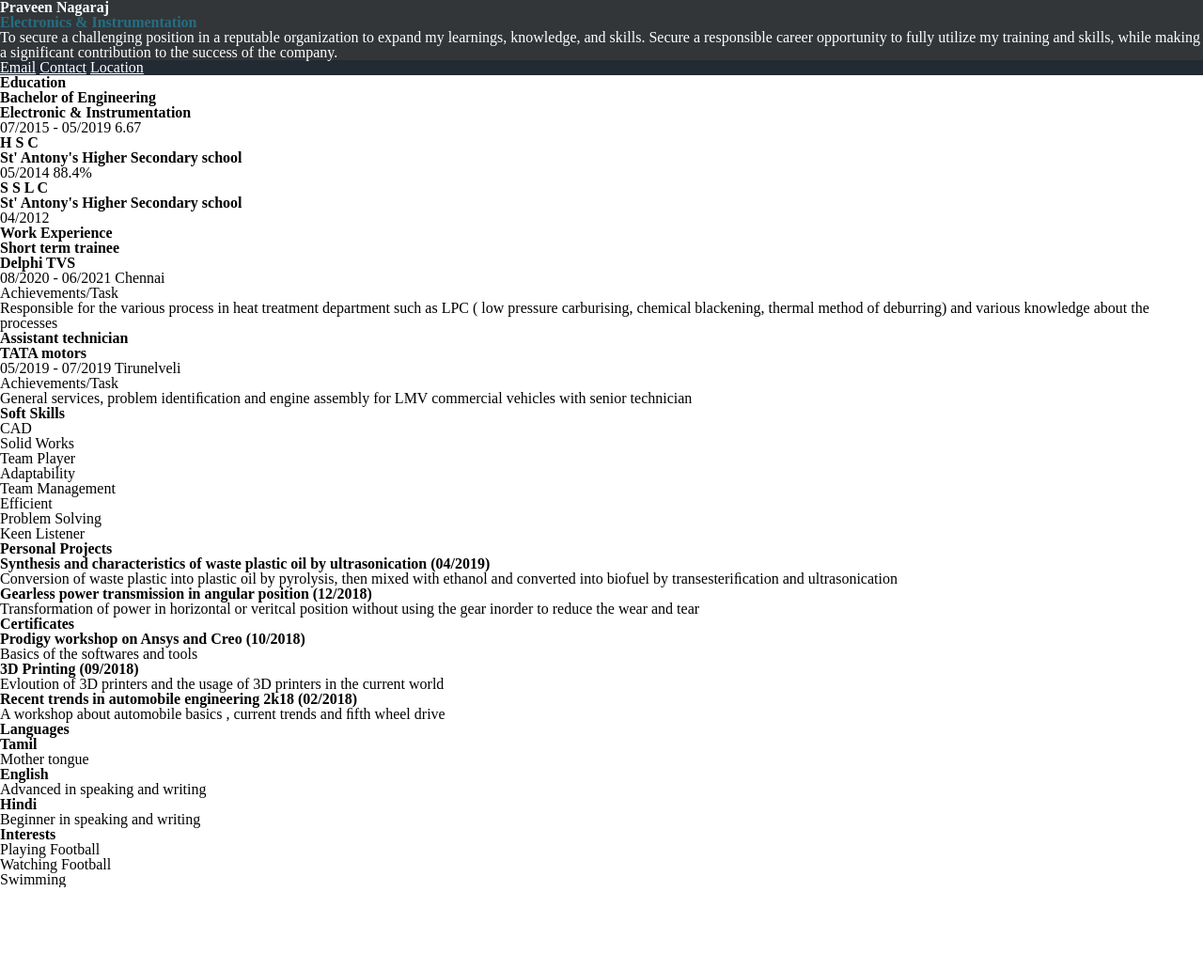
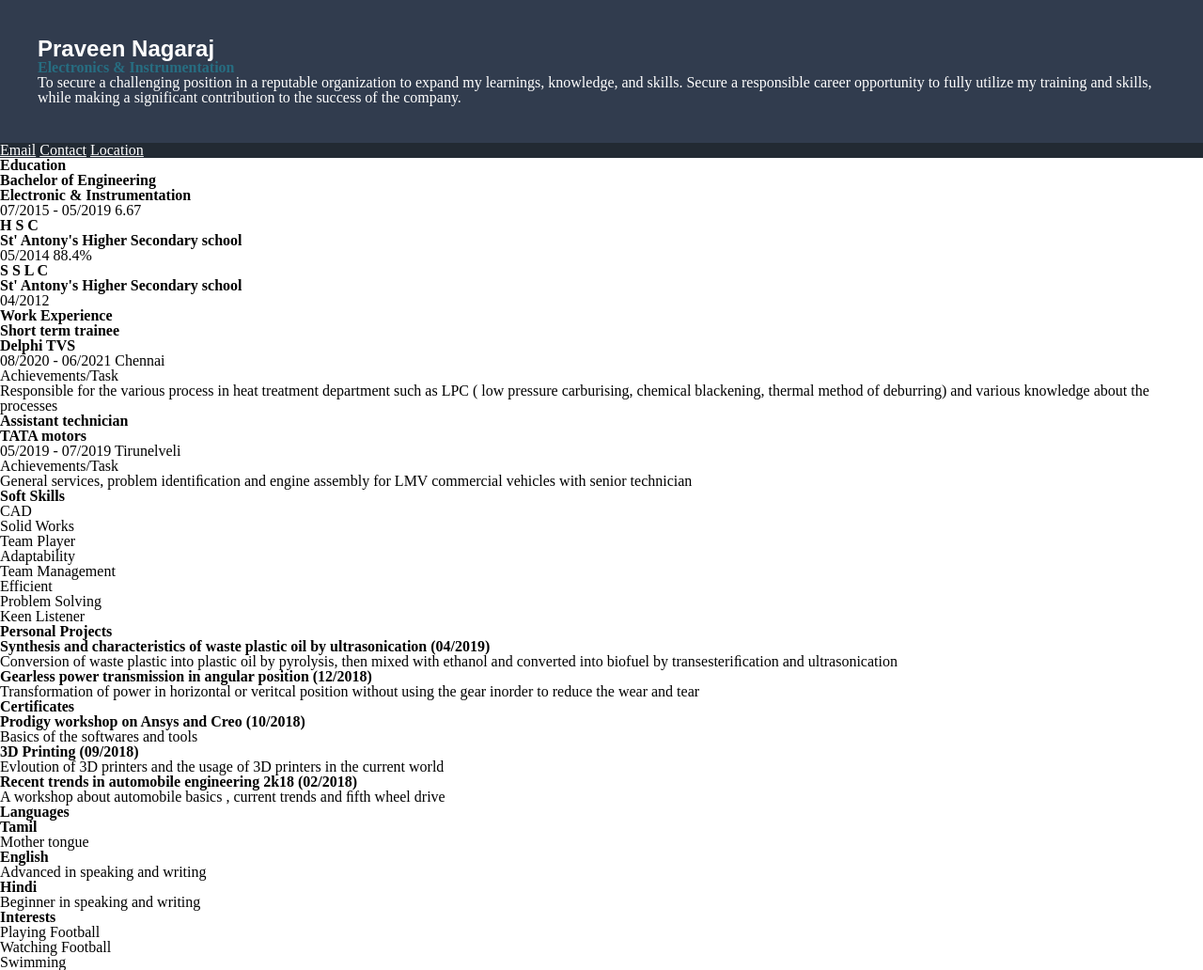
Before and after one commit to prawin10/personal-portfolio1, a website: page index.html in a window 1280 px wide. Shown: the whole page at 94% size. Before the commit the page ends 944 px from the top, so only its background shows below. Drawn offline with Linux system fonts and the light colour scheme.

Commit message:
add css/main.css

```diff
--- a/css/main.css
+++ b/css/main.css
@@ -1,8 +1,14 @@
 #header{
-    background-color: #323639;
+    background-color: #313c4e;
+    padding-top: 40px;
+    padding-right: 40px;
+    padding-bottom: 40px;
+    padding-left: 40px;
 }
 #header h1{
     color: white;
+    font-family: Arial, Helvetica, sans-serif;
+    font-size: 24px;
 }
 #header h3{
     color: #276d81;
```
